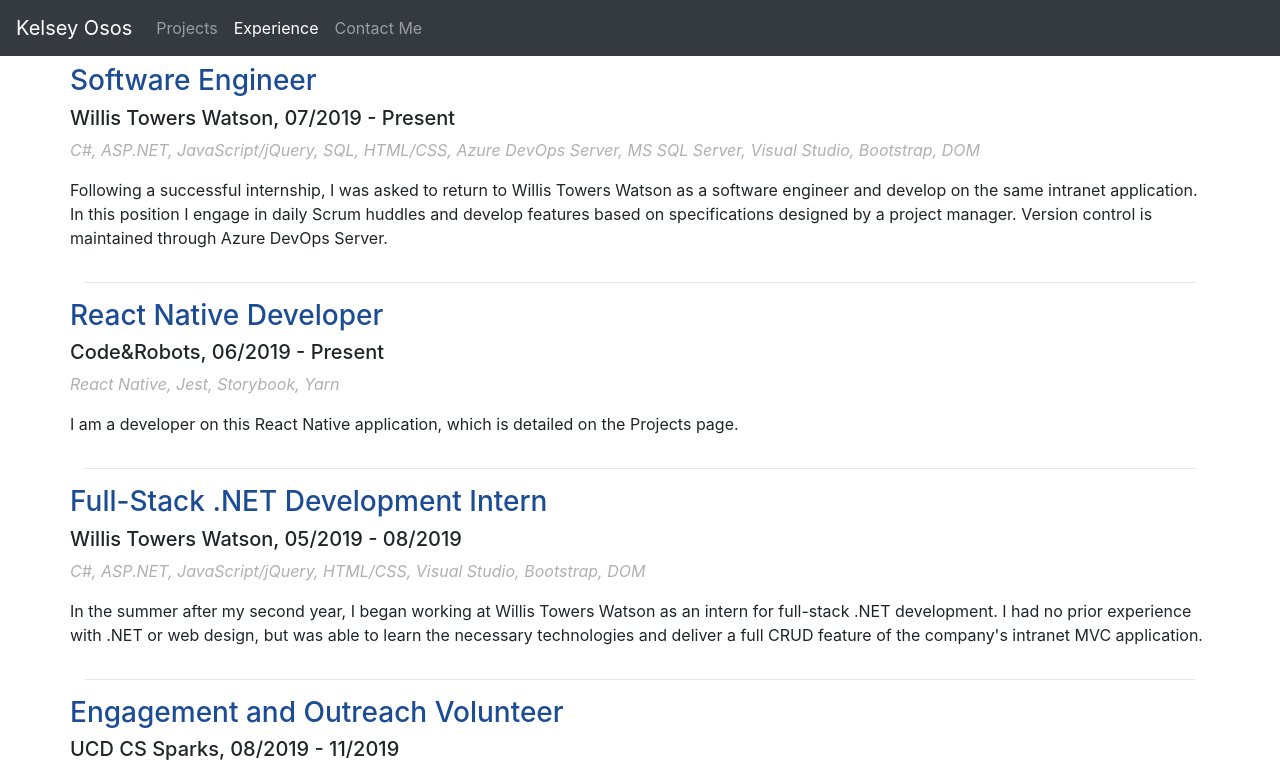
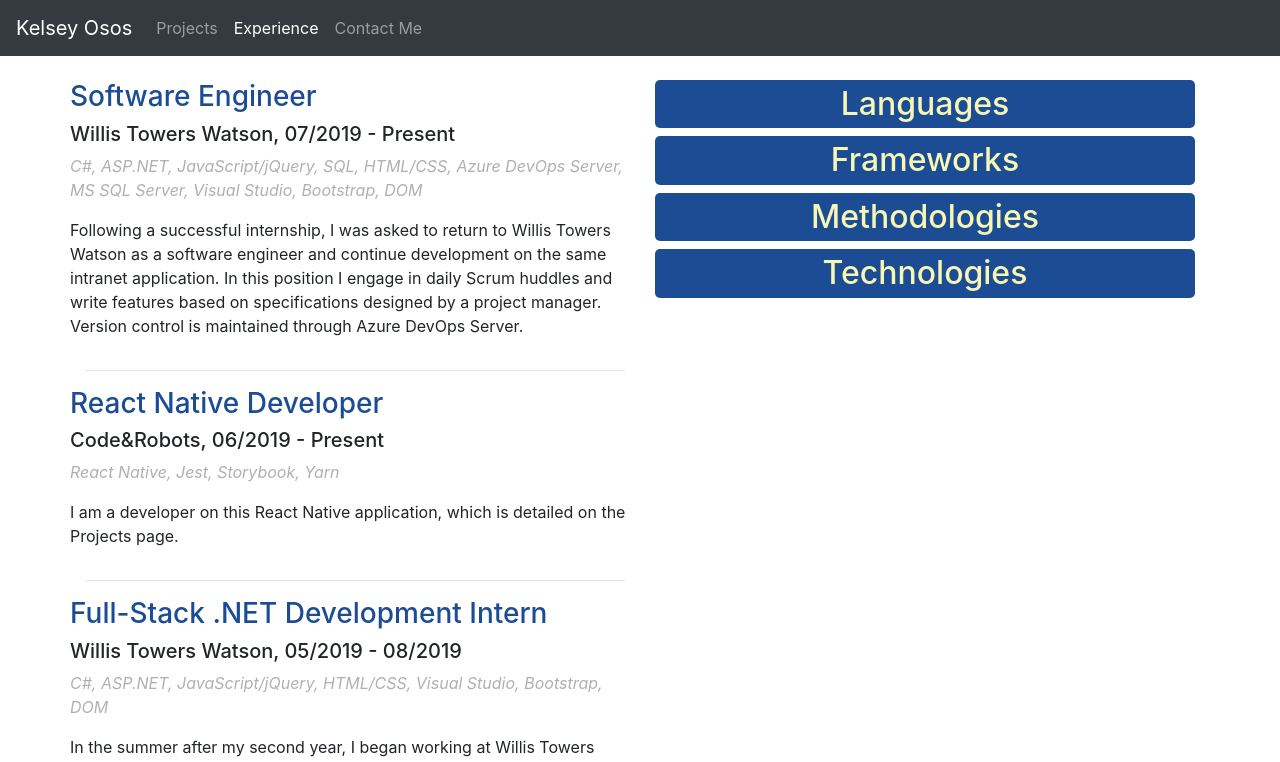
Before and after one commit to ososkp/personal-site, an Angular app: page /experience in a window 1280 px wide. Shown: the top 762 px of the page. Built offline with nearby package versions, Linux system fonts and the light colour scheme.

Commit message:
Adding more information to experience and projects

```diff
--- a/src/app/_variables.scss
+++ b/src/app/_variables.scss
@@ -1 +1,2 @@
 $primary-color: #1c4c94;  // Blue
+$secondary-color: #f6f7b5 // Pale Gold
--- a/src/app/experience-page/experience-page.component.html
+++ b/src/app/experience-page/experience-page.component.html
@@ -1,15 +1,29 @@
-  <div *ngFor="let item of experience">
   <div class="row">
-      <h3>{{ item.position }}</h3>
+    <div class="col col-xs-8">
+      <div *ngFor="let job of jobs">
+        <div class="row">
+          <h3>{{ job.position }}</h3>
         </div>
         <div class="row">
-      <h5>{{ item.company }}, {{ item.dates }}</h5>
+          <h5>{{ job.company }}, {{ job.dates }}</h5>
         </div>
         <div class="row">
-      <p class="technologies-list" *ngIf="item.technologies">{{ item.technologies }}</p>
+          <p class="technologies-list" *ngIf="job.technologies">{{ job.technologies }}</p>
         </div>
         <div class="row">
-      <p>{{ item.description }}</p>
+          <p>{{ job.description }}</p>
         </div>
         <hr>
       </div>
+    </div>
+    <div class="col col-xs-4 text-center">
+      <div *ngFor="let exp of experience">
+        <h2 (click)="headingClicked(exp.heading)">{{ exp.heading }}</h2>
+        <div *ngIf="heading_selection === exp.heading">
+          <div *ngFor="let item of exp.content">
+            <p>{{ item.name }} ({{ item.level }})</p>
+          </div>
+        </div>
+      </div>
+    </div>
+  </div>
--- a/src/app/experience-page/experience-page.component.scss
+++ b/src/app/experience-page/experience-page.component.scss
@@ -3,3 +3,12 @@
 h3 {
   color: $primary-color;
 }
+
+h2 {
+  background-color: $primary-color;
+  color: $secondary-color;
+  cursor: pointer;
+  border-radius: 5px;
+  padding-top: 5px;
+  padding-bottom: 5px;
+}
--- a/src/app/experience-page/experience-page.component.ts
+++ b/src/app/experience-page/experience-page.component.ts
@@ -6,32 +6,34 @@
   styleUrls: ['./experience-page.component.scss']
 })
 export class ExperiencePageComponent implements OnInit {
-  experience = [
+  heading_selection:string = '';
+
+  jobs = [
     {
-      position: "Software Engineer",
-      company: "Willis Towers Watson",
-      dates: "07/2019 - Present",
-      technologies: "C#, ASP.NET, JavaScript/jQuery, SQL, HTML/CSS, Azure DevOps Server, MS SQL Server, Visual Studio, Bootstrap, DOM",
+      position: 'Software Engineer',
+      company: 'Willis Towers Watson',
+      dates: '07/2019 - Present',
+      technologies: 'C#, ASP.NET, JavaScript/jQuery, SQL, HTML/CSS, Azure DevOps Server, MS SQL Server, Visual Studio, Bootstrap, DOM',
       description: `
         Following a successful internship, I was asked to return to Willis Towers Watson as a software engineer and
-        develop on the same intranet application. In this position I engage in daily Scrum huddles and develop features
+        continue development on the same intranet application. In this position I engage in daily Scrum huddles and write features
         based on specifications designed by a project manager. Version control is maintained through Azure DevOps Server.
       `
     },
     {
-      position: "React Native Developer",
-      company: "Code&Robots",
-      dates: "06/2019 - Present",
-      technologies: "React Native, Jest, Storybook, Yarn",
+      position: 'React Native Developer',
+      company: 'Code&Robots',
+      dates: '06/2019 - Present',
+      technologies: 'React Native, Jest, Storybook, Yarn',
       description: `
         I am a developer on this React Native application, which is detailed on the Projects page.
       `
     },
     {
-      position: "Full-Stack .NET Development Intern",
-      company: "Willis Towers Watson",
-      dates: "05/2019 - 08/2019",
-      technologies: "C#, ASP.NET, JavaScript/jQuery, HTML/CSS, Visual Studio, Bootstrap, DOM",
+      position: 'Full-Stack .NET Development Intern',
+      company: 'Willis Towers Watson',
+      dates: '05/2019 - 08/2019',
+      technologies: 'C#, ASP.NET, JavaScript/jQuery, HTML/CSS, Visual Studio, Bootstrap, DOM',
       description: `
         In the summer after my second year, I began working at Willis Towers Watson as an intern
         for full-stack .NET development. I had no prior experience with .NET or web design, but was
@@ -40,9 +42,9 @@
       `
     },
     {
-      position: "Engagement and Outreach Volunteer",
-      company: "UCD CS Sparks",
-      dates: "08/2019 - 11/2019",
+      position: 'Engagement and Outreach Volunteer',
+      company: 'UCD CS Sparks',
+      dates: '08/2019 - 11/2019',
       description: `
         CS Sparks is an outreach organization aimed at engaging young women from rural Ireland in different aspects
         of computer science and programming, attempting to offer them a look at those disciplines and helping
@@ -52,9 +54,170 @@
     },
   ]
 
+  experience = [
+    {
+      heading: 'Languages',
+      content: [
+        {
+          name: 'JavaScript',
+          level: 'Experienced'
+        },
+        {
+          name: 'C#',
+          level: 'Experienced'
+        },
+        {
+          name: 'Python',
+          level: 'Intermediate'
+        },
+        {
+          name: 'Java',
+          level: 'Intermediate'
+        },
+        {
+          name: 'HTML/CSS/SCSS',
+          level: 'Intermediate'
+        },
+        {
+          name: 'SQL',
+          level: 'Intermediate'
+        },
+        {
+          name: 'JSON',
+          level: 'Intermediate'
+        },
+        {
+          name: 'C',
+          level: 'Familiar'
+        },
+        {
+          name: 'Ruby',
+          level: 'Familiar'
+        },
+        {
+          name: 'XML',
+          level: 'Familiar'
+        }
+      ]
+    },
+    {
+      heading: 'Frameworks',
+      content: [
+        {
+          name: 'ASP.NET',
+          level: 'Experienced'
+        },
+        {
+          name: 'Node.js',
+          level: 'Intermediate'
+        },
+        {
+          name: 'Angular',
+          level: 'Intermediate'
+        },
+        {
+          name: 'jQuery',
+          level: 'Intermediate'
+        },
+        {
+          name: 'React Native',
+          level: 'Familiar'
+        },
+        {
+          name: 'Spring Boot',
+          level: 'Familiar'
+        },
+        {
+          name: 'Maven',
+          level: 'Familiar'
+        }
+      ]
+    },
+    {
+      heading: 'Methodologies',
+      content: [
+        {
+          name: 'Git',
+          level: 'Experienced'
+        },
+        {
+          name: 'REST',
+          level: 'Experienced'
+        },
+        {
+          name: 'Agile/Scrum',
+          level: 'Intermediate'
+        },
+        {
+          name: 'Azure DevOps Server',
+          level: 'Intermediate'
+        }
+      ]
+    },
+    {
+      heading: 'Technologies',
+      content: [
+        {
+          name: 'IntelliJ',
+          level: 'Experienced'
+        },
+        {
+          name: 'Visual Studio',
+          level: 'Experienced'
+        },
+        {
+          name: 'Docker',
+          level: 'Intermediate'
+        },
+        {
+          name: 'Azure',
+          level: 'Familiar'
+        },
+        {
+          name: 'Firebase',
+          level: 'Familiar'
+        },
+        {
+          name: 'Amazon Web Services',
+          level: 'Familiar'
+        },
+        {
+          name: 'Jest',
+          level: 'Familiar'
+        },
+        {
+          name: 'JUnit',
+          level: 'Familiar'
+        },
+        {
+          name: 'MongoDB',
+          level: 'Familiar'
+        },
+        {
+          name: 'MS SQL Server Management Studio',
+          level: 'Familiar'
+        },
+        {
+          name: 'Tomcat',
+          level: 'Familiar'
+        }
+      ]
+    },
+
+  ]
+
   constructor() { }
 
   ngOnInit() {
   }
 
+  headingClicked(selection: string) {
+    if (this.heading_selection === selection) {
+      this.heading_selection = '';
+    }
+    else {
+      this.heading_selection = selection;
+    }
+  }
+
 }
--- a/src/app/header/header.component.html
+++ b/src/app/header/header.component.html
@@ -1,4 +1,4 @@
-<nav class="navbar navbar-expand-sm navbar-dark bg-dark">
+<nav class="navbar navbar-expand-sm navbar-dark bg-dark fixed-top">
   <a class="navbar-brand" routerLink="/">Kelsey Osos</a>
   <button class="navbar-toggler" type="button" data-toggle="collapse" data-target="#navbarNavAltMarkup"
     aria-controls="navbarNavAltMarkup" aria-expanded="false" aria-label="Toggle navigation">
--- a/src/app/home-page/home-page.component.html
+++ b/src/app/home-page/home-page.component.html
@@ -16,11 +16,11 @@
       summer of 2020 and moving to the east coast of the United States to work as a software engineer.
     </p>
     <p>
-      In my studies at UCD, I've mainly focused on machine learning and web applications. The program
-      is primarily focused around Java, with occasional work in Python and C. However, I have worked
-      to obtain significant extracurricular experience in other technologies. My main focus has been
-      on learning JavaScript with Node.js, Angular and React Native, though in my final year I will
-      be devoting my time to learning machine learning with Python and web development with Django.
+      In my studies at UCD, I've mainly focused on machine learning and web applications. From a language
+      standpoint the program is primarily focused around Java, with occasional detours into others like Python, Ruby and C.
+      However, I have worked to obtain significant extracurricular experience in other technologies.
+      My main focus has been on learning JavaScript with Node.js, Angular and React Native, though in
+      my final year I will be devoting my time to machine learning with Python and web development with Django.
     </p>
   </div>
 </div>
--- a/src/app/projects-page/projects-page.component.ts
+++ b/src/app/projects-page/projects-page.component.ts
@@ -38,6 +38,20 @@
       `
     },
     {
+      name: 'Multilayer Perceptron',
+      github: 'https://github.com/OsosKP/perceptron',
+      technologies: 'Python',
+      description: `
+        I had a course project to design a multilayer perceptron from the ground up (no built-in libraries).
+        The perceptron was supposed to be able to interpret two functions: XOR and sin(x1-x2+x3-x4). I also
+        completed the "bonus" task of tackling handwritten characters from the UCI Letter Recognition Data Set.
+        In doing this project, I learned a lot from James Loy's article "How to build your own Neural Network
+        from scratch in Python" and 3B1B's Deep Learning Series on YouTube. This is one of two course projects
+        that I felt were large enough, and taught me enough with a substantial amount of individual study,
+        to warrant inclusion in this list.
+      `
+    },
+    {
       name: 'FreshSmell',
       github: 'https://github.com/OsosKP/FreshSmell',
       technologies: 'Java, Spring Boot, Tomcat, JSP, HTML/SCSS',
@@ -63,6 +77,18 @@
         to use Python and a neural network framework to reimagine baseball statistics and find a better
         way to evaluate players and predict wins.
       `
+    },
+    {
+      name: 'Web Resumé',
+      github: 'https://github.com/OsosKP/personal-site',
+      technologies: 'Angular, Firebase, HTML/SCSS',
+      description: `
+        You're already here! I completed Maximilian Schwarzmüller's phenomenal course "Angular 8 -
+        The Complete Guide" on Udemy and wanted to build something on my own to show off what I heard learned.
+        This site is simple, and doesn't use the more in-depth Angular concepts like Subjects and state
+        management, but it also serves as a nice place for me to expand on my experience and passins more than
+        what I could on my actual resumé. This site is written in Angular 8 and hosted on Firebase.
+      `
     }
   ]
 
--- a/src/styles.scss
+++ b/src/styles.scss
@@ -5,5 +5,5 @@
 }
 
 .my-container {
-  padding-top: .5rem;
+  padding-top: 5rem;
 }
```
Lines whose indentation alone changed are shown as unchanged.
